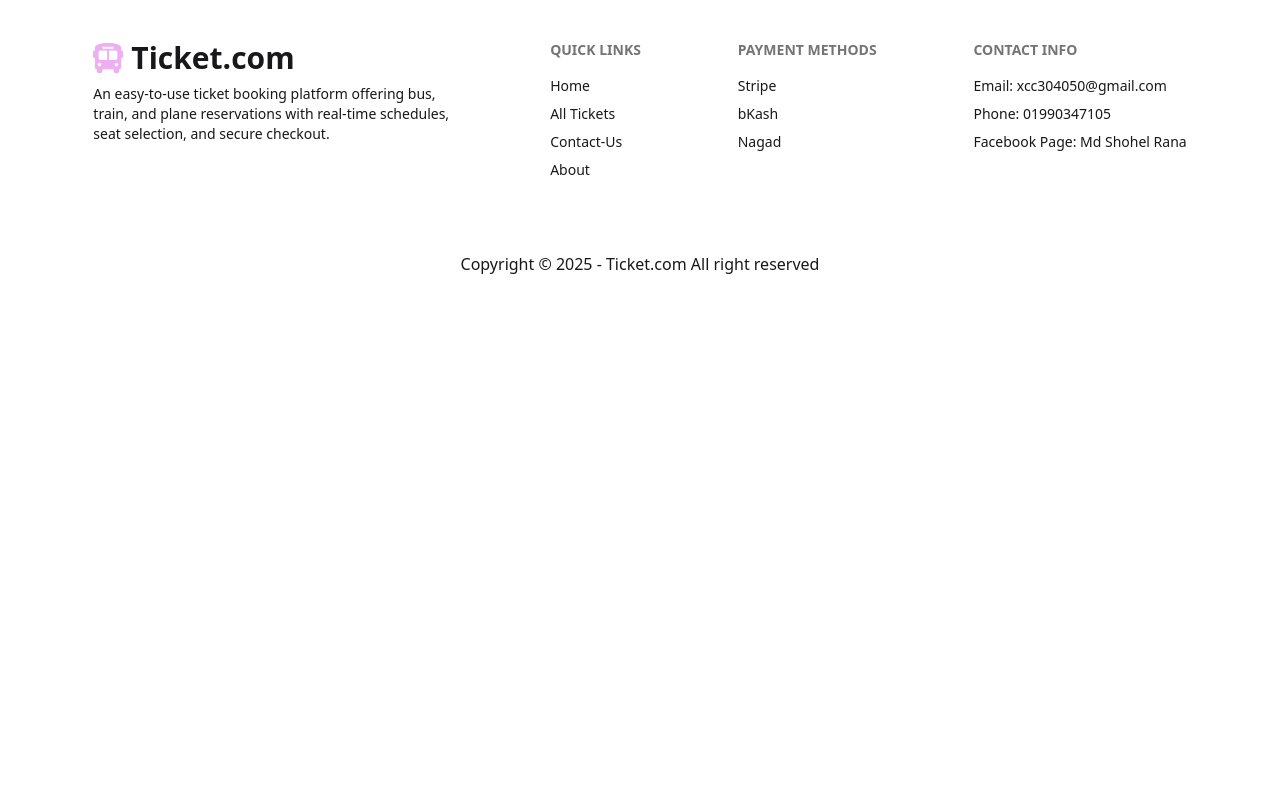
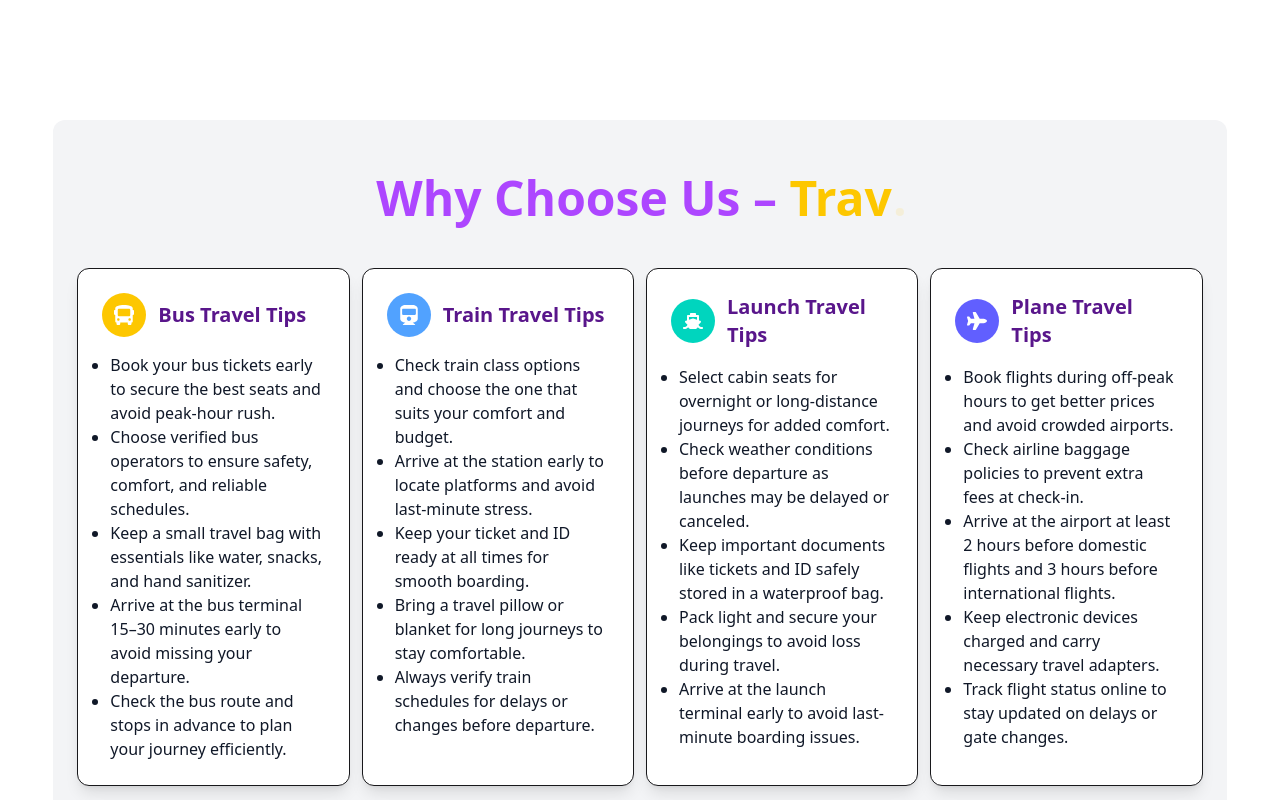
Before and after one commit to SohelRana450/B12-A11_category-17, a React (Vite) app: page / in a window 1280 px wide. Shown: the part 1660-2460 px from the top of the page. Before the commit the page ends 1968 px from the top, so only its background shows below. Built offline with nearby package versions, Linux system fonts and the light colour scheme; no server answers.

Commit message:
eighth commit

```diff
--- a/src/Pages/Home.jsx
+++ b/src/Pages/Home.jsx
@@ -1,6 +1,7 @@
 import React from 'react';
 import Banner from '../components/Banner';
 import LatestTicket from './LatestTicket';
+import ChooseUs from '../components/ChooseUs';
 import PopularRoutes from '../components/PopularRoutes';
 
 const Home = () => {
@@ -15,7 +16,9 @@ const Home = () => {
            <div>
             <PopularRoutes/>
            </div>
-
+           <div className='my-30'>
+            <ChooseUs/>
+           </div>
         </div>
     );
 };
--- /dev/null
+++ b/src/components/ChooseUs.jsx
@@ -0,0 +1,65 @@
+import React, { useState, useEffect } from "react";
+import * as Icons from "react-icons/fa";
+import { Typewriter } from "react-simple-typewriter";
+
+
+const ChooseUs = () => {
+  const [travelTips, setTravelTips] = useState([]);
+
+  useEffect(() => {
+    fetch("/chooseUs.json")
+      .then((res) => res.json())
+      .then((data) => setTravelTips(data))
+      .catch((err) => console.error("Failed to load tips:", err));
+  }, []);
+
+
+
+  return (
+    <section className="bg-gray-100 rounded-xl py-12 px-4 md:px-6">
+      <h2 className="text-3xl md:text-5xl font-bold text-center text-purple-500 mb-10 leading-tight">
+           Why Choose Us – {" "}
+            <span className="text-yellow-400">
+              <Typewriter
+                words={["Travel Tips"]}
+                loop
+                cursor
+                cursorStyle="."
+                typeSpeed={120}
+                deleteSpeed={70}
+                delaySpeed={1000}
+              />
+            </span>
+          </h2>
+      <div className="grid gap-3 md:grid-cols-2 lg:grid-cols-4">
+        {travelTips.map((tipCategory, index) => {
+          const IconComponent = Icons[tipCategory.icon];
+          return (
+            <div
+              key={index}
+              className="card bg-white shadow-lg border rounded-xl p-6 hover:shadow-2xl transition-shadow duration-300"
+            >
+              <div className="flex items-center mb-4">
+                <div
+                  className={`${tipCategory.color} p-3 rounded-full text-white mr-3 text-xl`}
+                >
+                  {IconComponent && <IconComponent />}
+                </div>
+                <h3 className="text-xl text-purple-900 font-semibold">{tipCategory.title}</h3>
+              </div>
+              <ol className="list-disc pr-0 px-2  text-gray-900">
+                {tipCategory.tips
+                  .map((tip, i) => (
+                    <li key={i}>{tip}</li>
+                  ))}
+              </ol>
+
+            </div>
+          );
+        })}
+      </div>
+    </section>
+  );
+};
+
+export default ChooseUs;
```
